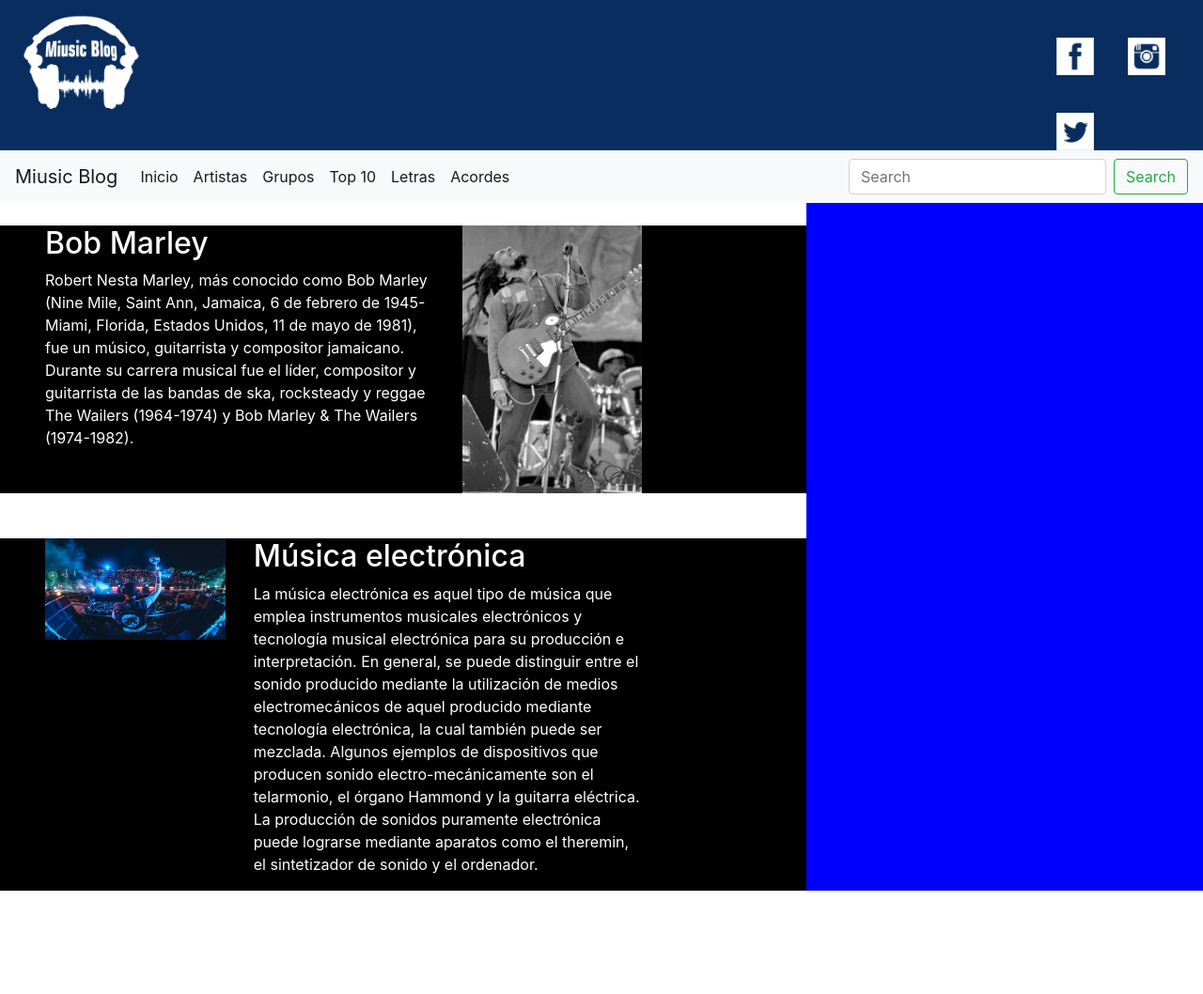
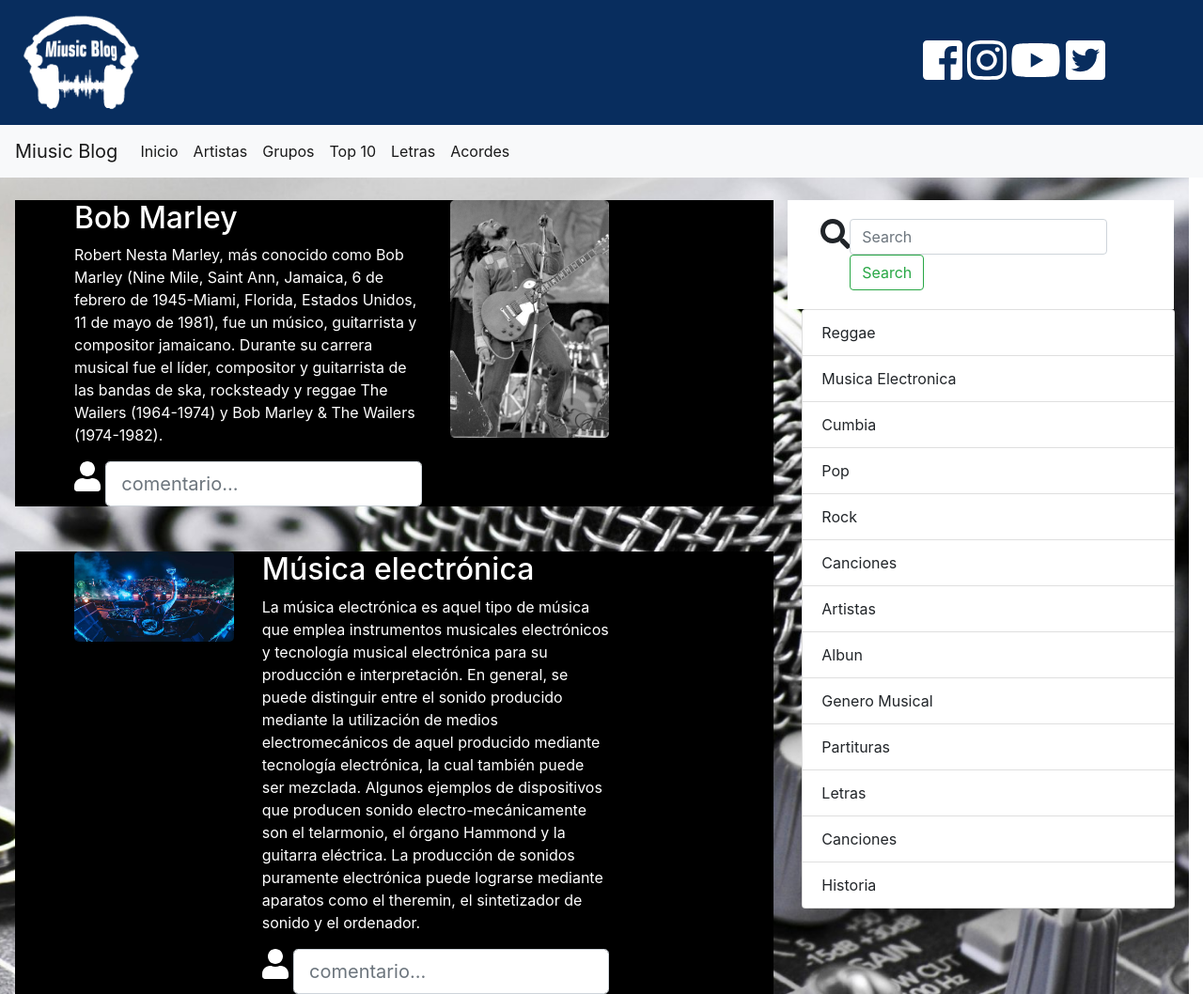
Before and after one commit to mtriggiano/blog_bootstrap, a plain HTML site: page index.html in a window 1280 px wide. Shown: the whole page at 94% size. Before the commit the page ends 948 px from the top, so only its background shows below. Drawn offline with nearby package versions, Linux system fonts and the light colour scheme.

Commit message:
Fin del proyecto...

```diff
--- a/css/estilos.css
+++ b/css/estilos.css
@@ -15,11 +15,42 @@
 }
 
 .contenido {
+  background: url(../img/fondo.jpg);
+  background-repeat: no-repeat;
+  background-position: center center;
+  background-size: cover;
+  width: 100%;
+  height: 100%;
+}
+
+.articulos {
   background-color: black;
   text-align: left;
   color: white;
   padding-left: 3rem;
   padding-right: 10rem;
+  margin-left: 1px;
+}
+
+.buscador {
+  background-color:white;
+  padding: 20px;
+  margin-right:1px;
+  border-radius: 1 1 1 1 ;
+}
+
+.redes-sociales {
+  margin-right:: 1rem;
+  margin-top: 2.5rem;
+  style="color: white;"
+}
+
+img {
+  border-radius: 5px;
+}
+
+.redes-sociales > a {
+  color: white;
 }
 
 @media (max-width: 800px) {
--- a/index.html
+++ b/index.html
@@ -9,6 +9,7 @@
     <script src="https://code.jquery.com/jquery-3.3.1.slim.min.js" integrity="sha384-q8i/X+965DzO0rT7abK41JStQIAqVgRVzpbzo5smXKp4YfRvH+8abtTE1Pi6jizo" crossorigin="anonymous"></script>
     <script src="https://cdnjs.cloudflare.com/ajax/libs/popper.js/1.14.0/umd/popper.min.js" integrity="sha384-cs/chFZiN24E4KMATLdqdvsezGxaGsi4hLGOzlXwp5UZB1LY//20VyM2taTB4QvJ" crossorigin="anonymous"></script>
     <script src="https://stackpath.bootstrapcdn.com/bootstrap/4.1.0/js/bootstrap.min.js" integrity="sha384-uefMccjFJAIv6A+rW+L4AHf99KvxDjWSu1z9VI8SKNVmz4sk7buKt/6v9KI65qnm" crossorigin="anonymous"></script>
+    <script defer src="https://use.fontawesome.com/releases/v5.0.10/js/all.js" integrity="sha384-slN8GvtUJGnv6ca26v8EzVaR9DC58QEwsIk9q1QXdCU8Yu8ck/tL/5szYlBbqmS+" crossorigin="anonymous"></script>
     <title>Blog de Musica</title>
   </head>
   <body>
@@ -16,10 +17,11 @@
       <div class="bar-top">
         <div class="row">
           <div class="col-lg-2"><img class="logo-img" src="img/logo.png" alt="Logo"></div>
-          <div class="redes-sociales col-lg-2 offset-8">
-            <img class="redes-sociales img-rounded img-social" src="img/fb.png">
-            <img class="redes-sociales img-rounded img-social" src="img/ig.png">
-            <img class="redes-sociales img-rounded img-social" src="img/tt.png">
+          <div class="redes-sociales col-lg-3 offset-7">
+            <a href="#"><i class="fab fa-facebook-square fa-3x"></i></a>
+            <a href="#"><i class="fab fa-instagram fa-3x"></i></a>
+            <a href="#"><i class="fab fa-youtube fa-3x"></i></a>
+            <a href="#"><i class="fab fa-twitter-square fa-3x"></i></a>
           </div>
         </div>
       </div>
@@ -50,23 +52,27 @@
             <a class="nav-link" href="#">Acordes <span class="sr-only">(current)</span></a>
           </li>
         </ul>
-        <form class="form-inline my-2 my-lg-0">
-          <input class="form-control mr-sm-2" type="search" placeholder="Search" aria-label="Search">
-          <button class="btn btn-outline-success my-2 my-sm-0" type="submit">Search</button>
-        </form>
       </div>
     </nav>
-    <div class="row">
+    <div class="row contenido">
       <div class="col-lg-8">
-        <div class="row">
+        <div class="roW">
           <div class="col-lg-12">
             <br>
-            <div class="row contenido">
+            <div class="row articulos">
               <div class="col-lg-8">
                 <article>
                   <h2>Bob Marley</h2>
                   <p>Robert Nesta Marley, más conocido como Bob Marley (Nine Mile, Saint Ann, Jamaica, 6 de febrero de 1945-Miami, Florida, Estados Unidos, 11 de mayo de 1981), fue un músico, guitarrista y compositor jamaicano. Durante su carrera musical fue el líder, compositor y guitarrista de las bandas de ska, rocksteady y reggae The Wailers (1964-1974) y Bob Marley & The Wailers (1974-1982).</p>
                 </article>
+                <div class="row">
+                  <div class="col-lg-1">
+                    <i class="fas fa-user fa-2x"></i>
+                  </div>
+                    <div class="col-lg-11">
+                      <input class="form-control form-control-lg" type="text" placeholder="comentario...">
+                    </div>
+                </div>
               </div>
               <div class="col-lg-4">
                 <img style="width: 100%" src="img/bob.jpg" alt="Bob_Marley">
@@ -74,7 +80,7 @@
             </div>
             <br>
             <br>
-            <div class="row contenido">
+            <div class="row articulos">
               <div class="col-lg-4">
                 <img style="width: 100%" src="img/electronic_music.jpg" alt="Festival">
               </div>
@@ -83,13 +89,51 @@
                   <h2>Música electrónica</h2>
                   <p>La música electrónica es aquel tipo de música que emplea instrumentos musicales electrónicos y tecnología musical electrónica para su producción e interpretación. En general, se puede distinguir entre el sonido producido mediante la utilización de medios electromecánicos de aquel producido mediante tecnología electrónica, la cual también puede ser mezclada. Algunos ejemplos de dispositivos que producen sonido electro-mecánicamente son el telarmonio, el órgano Hammond y la guitarra eléctrica. La producción de sonidos puramente electrónica puede lograrse mediante aparatos como el theremin, el sintetizador de sonido y el ordenador.</p>
                 </article>
+                <div class="row">
+                  <div class="col-lg-1">
+                    <i class="fas fa-user fa-2x"></i>
+                  </div>
+                  <div class="col-lg-11">
+                    <input class="form-control form-control-lg" type="text" placeholder="comentario...">
+                  </div>
+                </div>
               </div>
             </div>
           </div>
         </div>
       </div>
-      <div class="col-lg-4" style="background-color: blue; padding: 200px;">
-
+      <div class="col-lg-4 " >
+        <br>
+        <div class="row buscador">
+            <div class="col-lg-1">
+              <i class="fas fa-search fa-2x"></i>
+            </div>
+            <div class="col-lg-11">
+              <form class="form-inline my-2 my-lg-0">
+                <input class="form-control mr-sm-2" type="search" placeholder="Search" aria-label="Search">
+                <button class="btn btn-outline-success my-2 my-sm-0" type="submit">Search</button>
+              </form>
+            </div>
+          </div>
+        <div class="row">
+          <div class="col-lg-12">
+            <ul class="list-group">
+              <li class="list-group-item">Reggae</li>
+              <li class="list-group-item">Musica Electronica</li>
+              <li class="list-group-item">Cumbia</li>
+              <li class="list-group-item">Pop</li>
+              <li class="list-group-item">Rock</li>
+              <li class="list-group-item">Canciones</li>
+              <li class="list-group-item">Artistas</li>
+              <li class="list-group-item">Albun</li>
+              <li class="list-group-item">Genero Musical</li>
+              <li class="list-group-item">Partituras</li>
+              <li class="list-group-item">Letras</li>
+              <li class="list-group-item">Canciones</li>
+              <li class="list-group-item">Historia</li>
+            </ul>
+          </div>
+        </div>
       </div>
     </div>
   </body>
```
